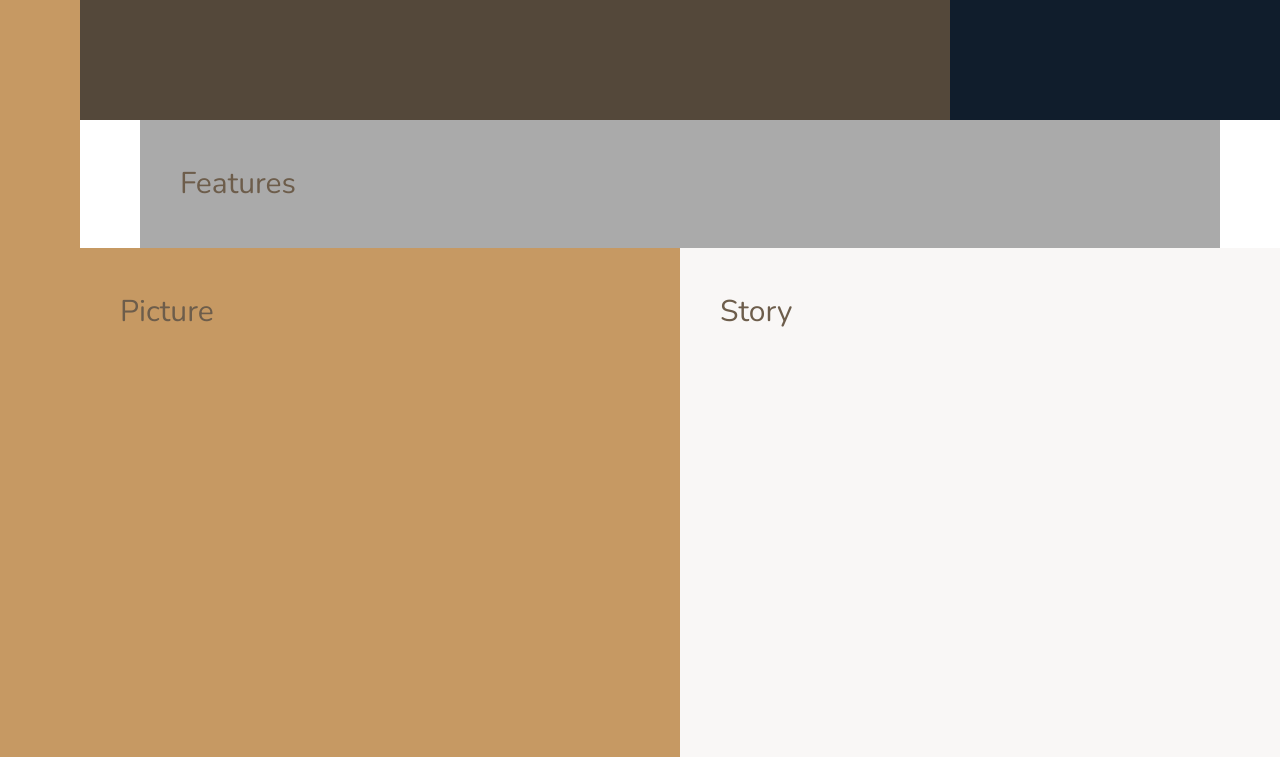
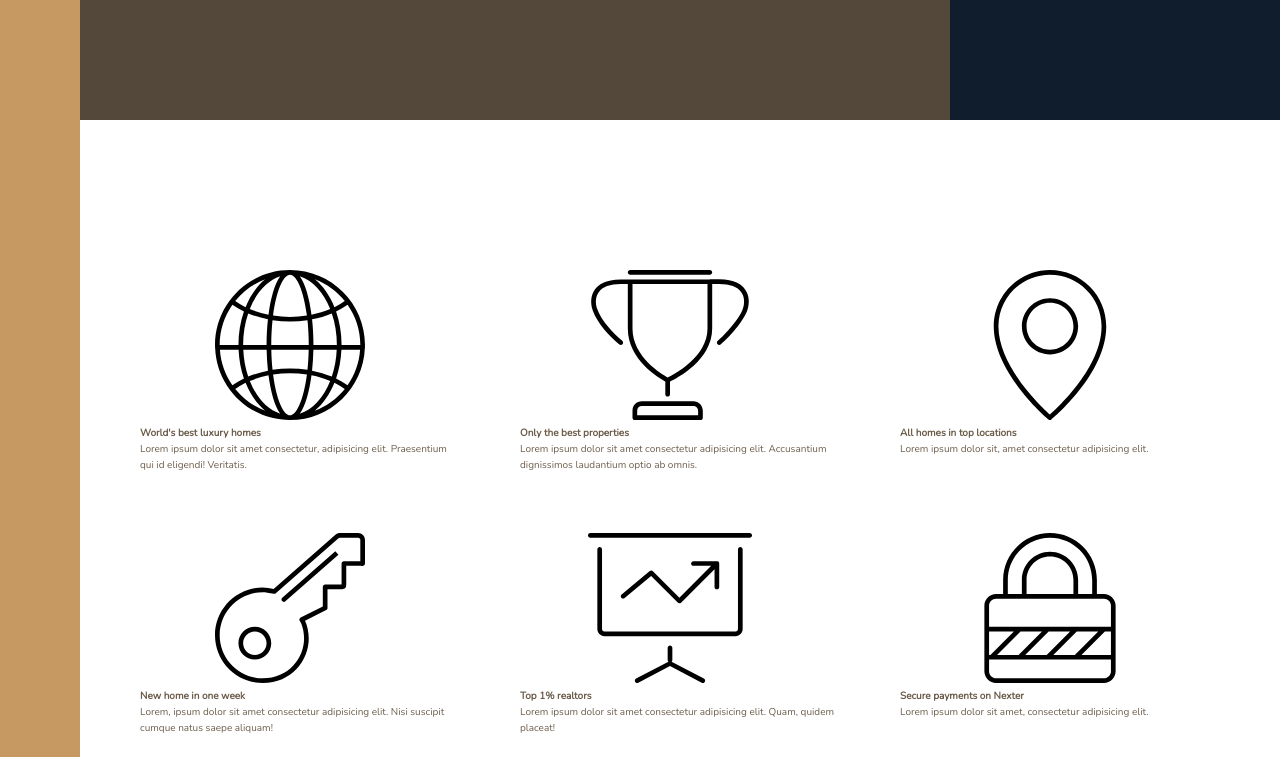
Before and after one commit to VladimirVolvakov/real-estate-agency-landing, a website: page index.html in a window 1280 px wide. Shown: the part 520-1277 px from the top of the page. Drawn offline with nearby package versions, Linux system fonts and the light colour scheme.

Commit message:
feat: add markup for section.features

```diff
--- a/index.html
+++ b/index.html
@@ -16,12 +16,70 @@
     <div class="sidebar">Sidebar</div>
     <header class="header">Header</header>
     <div class="realtors">Realtors</div>
-    <section class="features">Features</section>
+    <section class="features">
+      <div class="feature">
+        <svg class="feature__icon">
+          <use xlink:href="img/sprite.svg#icon-global"></use>
+        </svg>
+        <h4 class="heading-4">World's best luxury homes</h4>
+        <p class="feature__text">
+          Lorem ipsum dolor sit amet consectetur, adipisicing elit. Praesentium
+          qui id eligendi! Veritatis.
+        </p>
+      </div>
+      <div class="feature">
+        <svg class="feature__icon">
+          <use xlink:href="img/sprite.svg#icon-trophy"></use>
+        </svg>
+        <h4 class="heading-4">Only the best properties</h4>
+        <p class="feature__text">
+          Lorem ipsum dolor sit amet consectetur adipisicing elit. Accusantium
+          dignissimos laudantium optio ab omnis.
+        </p>
+      </div>
+      <div class="feature">
+        <svg class="feature__icon">
+          <use xlink:href="img/sprite.svg#icon-map-pin"></use>
+        </svg>
+        <h4 class="heading-4">All homes in top locations</h4>
+        <p class="feature__text">
+          Lorem ipsum dolor sit, amet consectetur adipisicing elit.
+        </p>
+      </div>
+      <div class="feature">
+        <svg class="feature__icon">
+          <use xlink:href="img/sprite.svg#icon-key"></use>
+        </svg>
+        <h4 class="heading-4">New home in one week</h4>
+        <p class="feature__text">
+          Lorem, ipsum dolor sit amet consectetur adipisicing elit. Nisi
+          suscipit cumque natus saepe aliquam!
+        </p>
+      </div>
+      <div class="feature">
+        <svg class="feature__icon">
+          <use xlink:href="img/sprite.svg#icon-presentation"></use>
+        </svg>
+        <h4 class="heading-4">Top 1% realtors</h4>
+        <p class="feature__text">
+          Lorem ipsum dolor sit amet consectetur adipisicing elit. Quam, quidem
+          placeat!
+        </p>
+      </div>
+      <div class="feature">
+        <svg class="feature__icon">
+          <use xlink:href="img/sprite.svg#icon-lock"></use>
+        </svg>
+        <h4 class="heading-4">Secure payments on Nexter</h4>
+        <p class="feature__text">
+          Lorem ipsum dolor sit amet, consectetur adipisicing elit.
+        </p>
+      </div>
+    </section>
     <div class="testimonial__picture">Picture</div>
     <div class="testimonial__content">Story</div>
     <section class="real-estate">Homes</section>
     <section class="gallery">Gallery</section>
     <footer class="footer">Footer</footer>
-
   </body>
 </html>
--- a/sass/base/_base.scss
+++ b/sass/base/_base.scss
@@ -34,9 +34,4 @@ body {
   color: var(--color-grey-dark-2);
   font-weight: 300;
   line-height: 1.6;
-
-  & > * {
-    padding: 4rem;
-    font-size: 3rem;
-  }
 }
--- a/sass/layout/_features.scss
+++ b/sass/layout/_features.scss
@@ -1,5 +1,8 @@
 .features {
-  background-color: var(--color-grey-light-2);
   grid-column: main-start / main-end;
   grid-row: 2 / 3;
+  display: grid;
+  grid-template-columns: repeat(3, 1fr);
+  grid-gap: 6rem;
+  margin: 15rem 0;
 }
```
Also changed, not shown: css/style.css.
